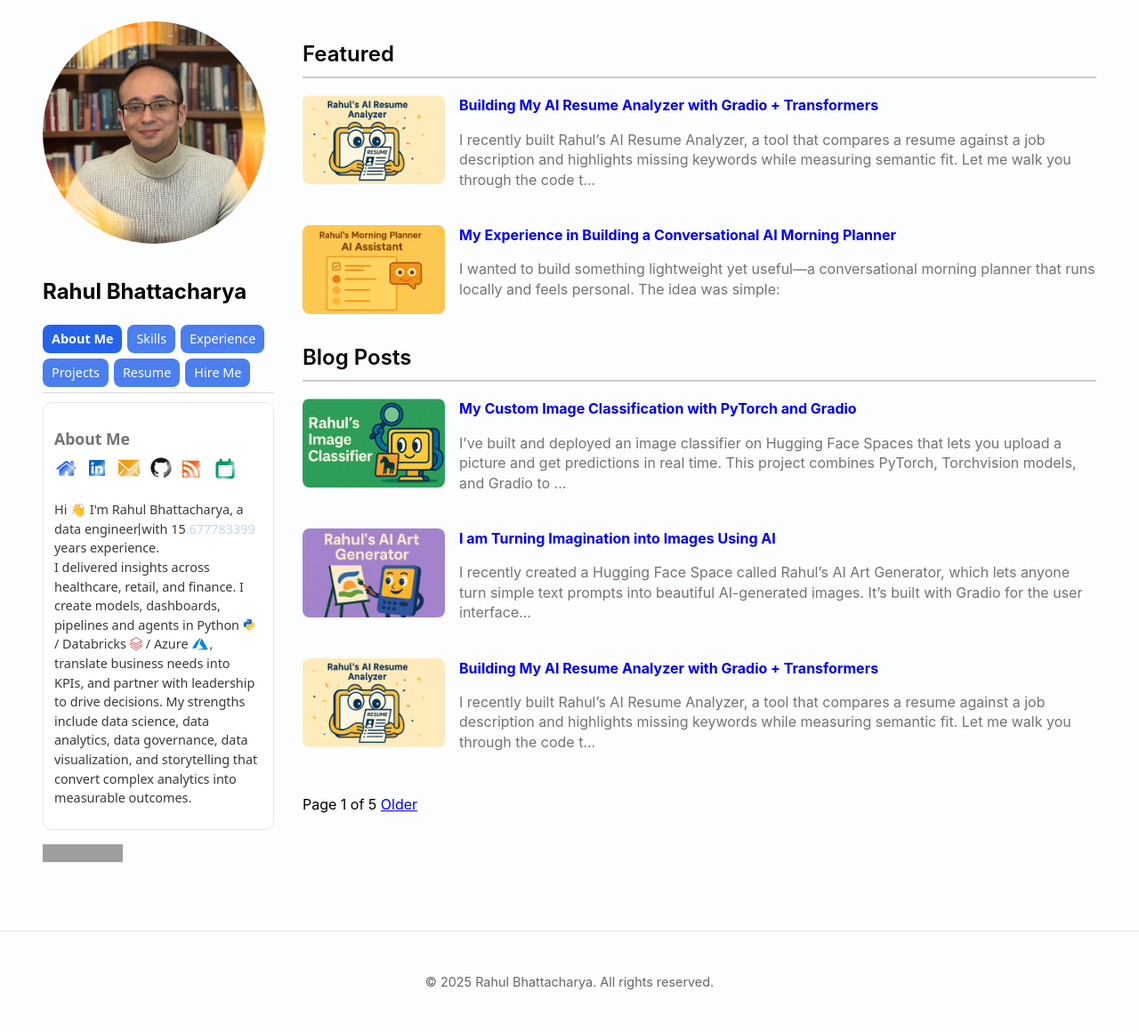
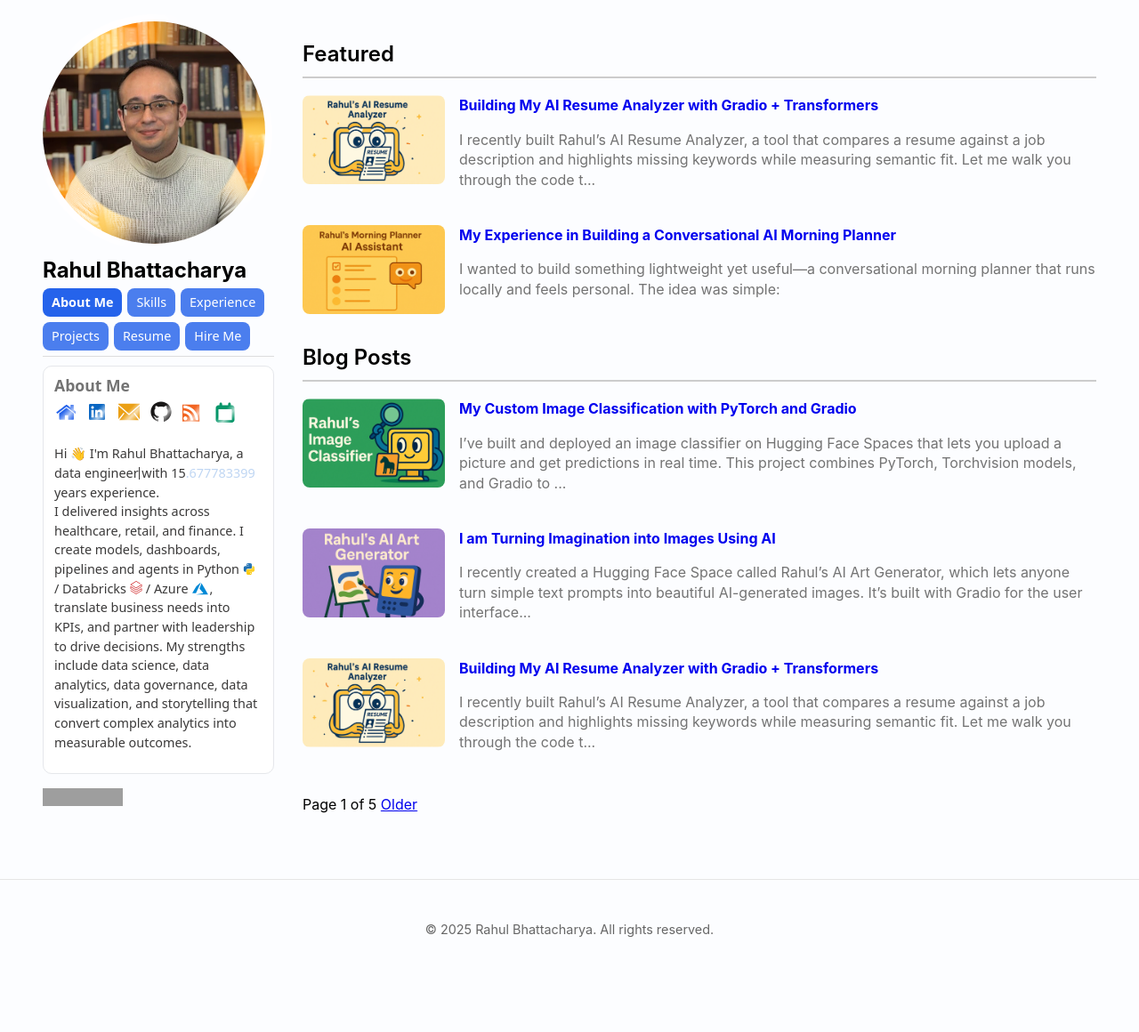
Before and after one commit to RahulBhattacharya1/RahulBhattacharya1.github.io, a Jekyll site: the page built from index.html, in a window 1280 px wide. Shown: the whole page at 89% size. Built offline with Jekyll 4.4.1, drawn with Linux system fonts in a browser that asks for light colours; the list of posts is cut into pages by our own code; after the commit the page ends 1101 px from its top, so only the background shows below that; grey boxes are pictures that could not be loaded.

Commit message:
Update main.scss

```diff
--- a/assets/css/main.scss
+++ b/assets/css/main.scss
@@ -9,6 +9,11 @@
   border-radius: 50%;
   object-fit: cover;
   margin: 0 auto;
+}
+
+.sidebar h2{
+  margin: 0 0 6px;
+  line-height: 1.1;
 }
 
 /* Mobile: responsive avatar */
```
